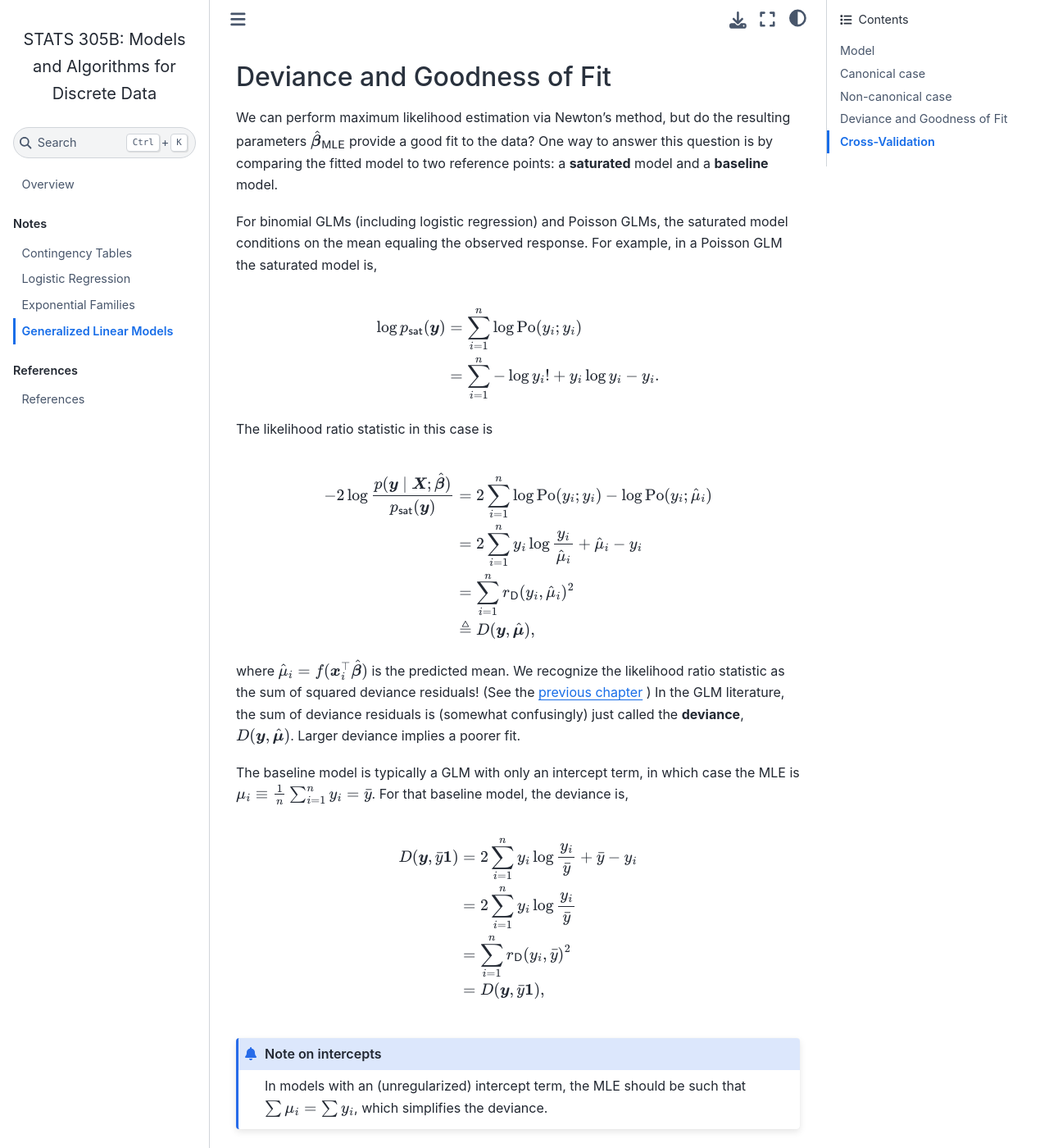
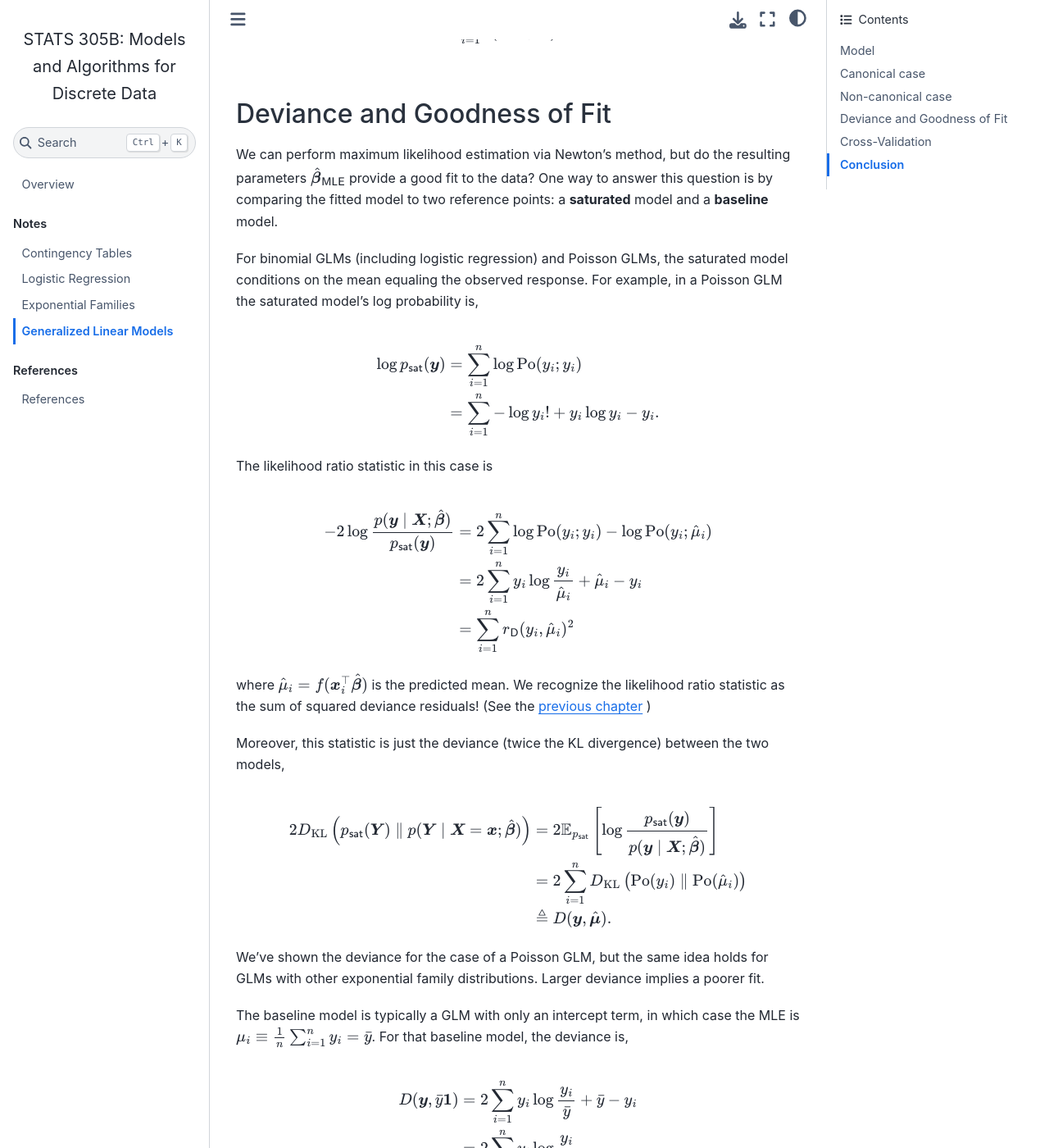
Before and after one commit to slinderman/stats305b, a Jupyter Book: the page built from lectures/05_glms.md, in a window 1280 px wide and 1400 px high, scrolled down 3166 px. Shown: the whole window at 82% size. Built offline with Jupyter Book 1.0.4 settings and Sphinx 7.4.7 and the Sphinx Book theme 1.1.4, drawn with Linux system fonts in a browser that asks for light colours; pages that are not in the unit, such as notebooks, are missing from menus; some of the changed text lies outside the part shown.

Commit message:
polishing lecture 5 notes

```diff
--- a/lectures/05_glms.md
+++ b/lectures/05_glms.md
@@ -1,6 +1,6 @@
 # Generalized Linear Models
 
-Logistic regression was a special case of a more general class of models called _generalized linear models_ (GLMs). In a GLM, the conditional distribution $p(Y \mid X)$ is modeled as an exponential family distribution whose mean parameter is a function of $X$. For example, if $Y \in \naturals$, we could model it with a Poisson GLM; if $Y \in \{1,\ldots,K\}$, we could model it as a categorical GLM. It turns out that many of the nice properties of logistic regression carry over to the more general case.
+Logistic regression was a special case of a more general class of models called _generalized linear models_ (GLMs). In a GLM, the conditional distribution $p(Y \mid X=x)$ is modeled as an exponential family distribution whose mean parameter is a function of $X$. For example, if $Y \in \naturals$, we could model it with a Poisson GLM; if $Y \in \{1,\ldots,K\}$, we could model it as a categorical GLM. It turns out that many of the nice properties of logistic regression carry over to the more general case.
 
 ## Model
 To construct a generalized linear model with exponential family observations, we set
@@ -45,8 +45,9 @@
 \begin{align*}
     \nabla \cL(\mbbeta)
     &= \sum_{i=1}^n \langle t(y_i), \mbx_i \rangle - \langle \nabla A(\mbbeta^\top \mbx_i), \, \mbx_i \rangle\\
-    &= \sum_{i=1}^n \langle t(y_i) - \E[t(Y_i)], \, \mbx_i \rangle
+    &= \sum_{i=1}^n \langle t(y_i) - \E[t(Y); \eta_i], \, \mbx_i \rangle
 \end{align*}
+where $\eta_i = \mbx_i^\top \mbbeta$ for a GLM with canonical link.
 
 In many cases, $t(y_i) = y_i \in \reals$ so
 \begin{align*}
@@ -107,7 +108,7 @@
 
 We can perform maximum likelihood estimation via Newton's method, but do the resulting parameters $\hat{\mbbeta}_{\mathsf{MLE}}$ provide a good fit to the data? One way to answer this question is by comparing the fitted model to two reference points: a **saturated** model and a **baseline** model.
 
-For binomial GLMs (including logistic regression) and Poisson GLMs, the saturated model conditions on the mean equaling the observed response. For example, in a Poisson GLM the saturated model is,
+For binomial GLMs (including logistic regression) and Poisson GLMs, the saturated model conditions on the mean equaling the observed response. For example, in a Poisson GLM the saturated model's log probability is,
 \begin{align*}
 \log p_{\mathsf{sat}}(\mby)
 &= \sum_{i=1}^n \log \mathrm{Po}(y_i; y_i) \\
@@ -118,20 +119,27 @@
 -2 \log \frac{p(\mby \mid \mbX; \hat{\mbbeta})}{p_{\mathsf{sat}}(\mby)}
 &= 2 \sum_{i=1}^n \log \mathrm{Po}(y_i; y_i) - \log \mathrm{Po}(y_i; \hat{\mu}_i)\\
 &= 2 \sum_{i=1}^n y_i \log \frac{y_i}{\hat{\mu}_i} + \hat{\mu}_i - y_i \\
-&= \sum_{i=1}^n r_{\mathsf{D}}(y_i, \hat{\mu}_i)^2 \\
-&\triangleq D(\mby, \hat{\mbmu}),
+&= \sum_{i=1}^n r_{\mathsf{D}}(y_i, \hat{\mu}_i)^2
 \end{align*}
 where $\hat{\mu}_i = f(\mbx_i^\top \hat{\mbbeta})$ is the predicted mean.
-We recognize the likelihood ratio statistic as the sum of squared deviance residuals! (See the [previous chapter](./04_expfam.md) )
-In the GLM literature, the sum of deviance residuals is (somewhat confusingly) just called the **deviance**, $D(\mby, \hat{\mbmu})$. Larger deviance implies a poorer fit.
+We recognize the likelihood ratio statistic as the sum of squared deviance residuals! (See the [previous chapter](expfam:deviance_residuals) )
+
+Moreover, this statistic is just the deviance (twice the KL divergence) between the two models,
+\begin{align*}
+2 \KL{p_{\mathsf{sat}}(\mbY)}{p(\mbY \mid \mbX=\mbx; \hat{\mbbeta})}
+&= 2 \E_{p_{\mathsf{sat}}} \left[\log \frac{p_{\mathsf{sat}}(\mby)}{p(\mby \mid \mbX; \hat{\mbbeta})} \right] \\
+&= 2 \sum_{i=1}^n \KL{\mathrm{Po}(y_i)}{\mathrm{Po}(\hat{\mu}_i)} \\
+&\triangleq D(\mby, \hat{\mbmu}).
+\end{align*}
+We've shown the deviance for the case of a Poisson GLM, but the same idea holds for GLMs with other exponential family distributions. Larger deviance implies a poorer fit.
 
 The baseline model is typically a GLM with only an intercept term, in which case the MLE is $\mu_i \equiv \frac{1}{n} \sum_{i=1}^n y_i = \bar{y}$. For that baseline model, the deviance is,
 \begin{align*}
 D(\mby, \bar{y} \mbone)
 &= 2 \sum_{i=1}^n y_i \log \frac{y_i}{\bar{y}} + \bar{y} - y_i \\
-&= 2 \sum_{i=1}^n y_i \log \frac{y_i}{\bar{y}} \\
-&= \sum_{i=1}^n r_{\mathsf{D}}(y_i, \bar{y})^2 \\
-&= D(\mby, \bar{y} \mbone),
+&= 2 \sum_{i=1}^n y_i \log \frac{y_i}{\bar{y}}
+\\
+&= \sum_{i=1}^n r_{\mathsf{D}}(y_i, \bar{y})^2.
 \end{align*}
 
 :::{admonition} Note on intercepts
@@ -168,3 +176,9 @@
 <!-- (See pg. 175-176 of the book.) -->
 
 Cross-validated predictive log likelihood estimates are similar to the \emph{jackknife} resampling method in the sense that it is estimating an expectation wrt the unknown data-generating distribution $p^\star$ by resampling the given data.
+
+## Conclusion
+
+Generalized linear models allow us to build flexible regression models that respect the domain of the response variable. Logistic regression is a special case of a Bernoulli GLM with the canonical link function. For categorical data, we could use a categorical distribution with the softmax link function, and for count data, we could use a Poisson GLM with exponential, softplus, or other link functions. Leveraging the deviance and deviance residuals for exponential family distribiutions, we can derive analogs of familiar terms from linear modeling, like the fraction of variance explained and the residual analysis.
+
+Next, we'll consider techniques for Bayesian analysis in GLMs, which allow for more expressive moodels. That will give us an excuse to _finally_ dig into Bayesian inference methods.
```
Also changed, not shown: other parts of lectures/05_glms.md (+3 -3 lines), lectures/04_expfam.md (+16 -8 lines).
